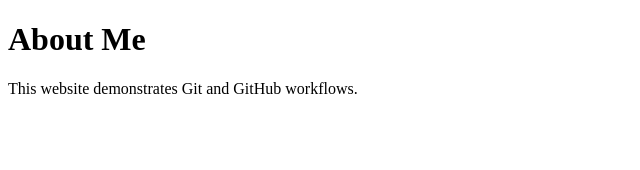
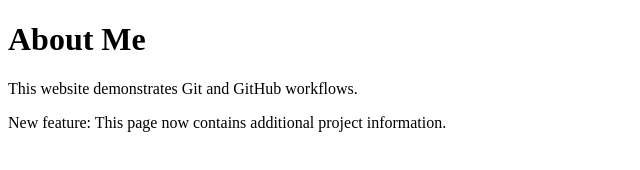
Before and after one commit to Chandrapardhup/Git_Workflow_Assignment, a plain HTML site: page about.html in a window 1280 px wide. Shown: the whole page, without its empty margins (0-640 px from the left). Drawn offline with Linux system fonts and the light colour scheme.

Commit message:
Add new information to about page

```diff
--- a/about.html
+++ b/about.html
@@ -9,6 +9,7 @@
 <body>
     <h1>About Me</h1>
     <p>This website demonstrates Git and GitHub workflows.</p>
+    <p>New feature: This page now contains additional project information.</p>
 </body>
 
 </html>
```
